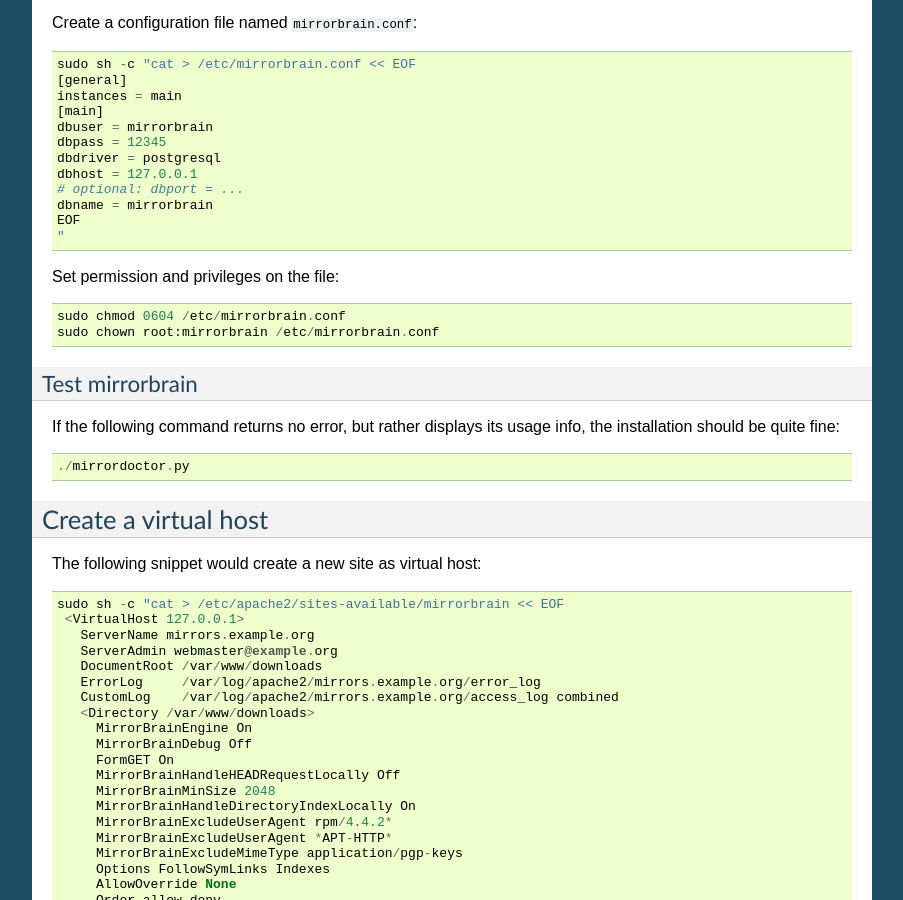
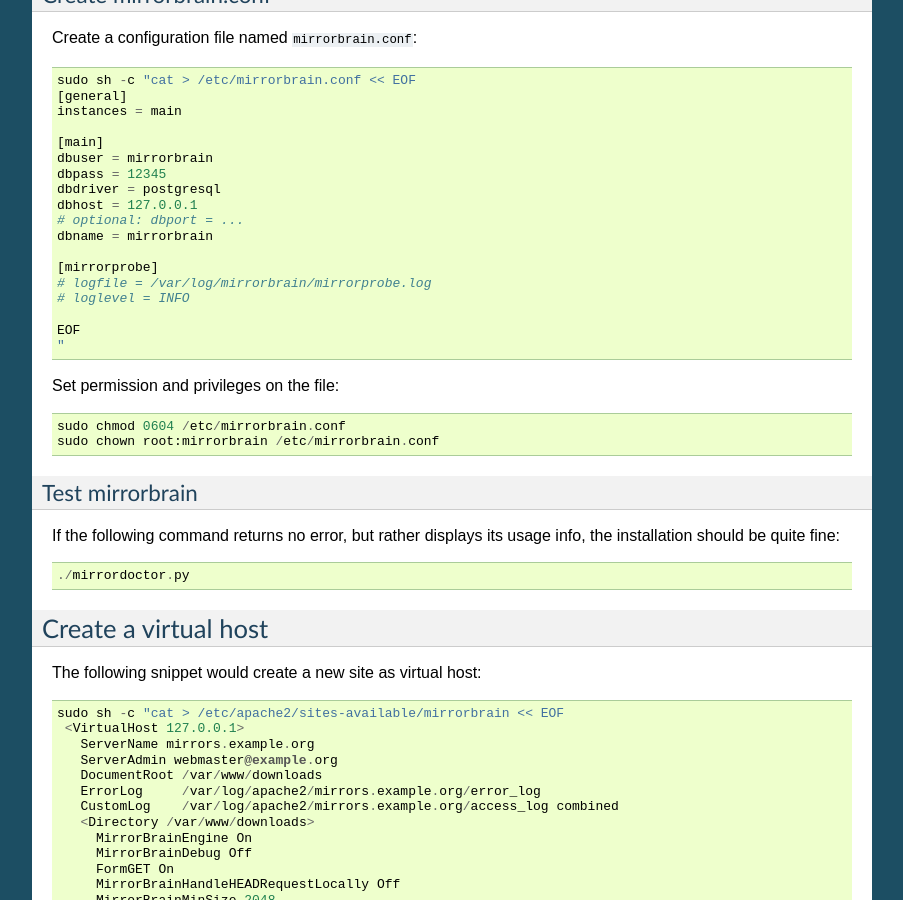
Before and after one commit to hayalci/mirrorbrain, a Sphinx documentation site: the page built from docs/installation/debian.rst, in a window 1280 px wide and 900 px high, scrolled down 4341 px. Shown: the whole window, without its empty margins (198-1101 px from the left). Built offline with Sphinx 7.4.7, drawn with Linux system fonts in a browser that asks for light colours.

Commit message:
docs/install: - re-add [mirrorprobe] section to the example config, because it is needed to   be there at this time (the need should be removed) - more detail for building tools on Debian
git-svn-id: http://svn.mirrorbrain.org/svn/mirrorbrain/trunk@7805 2d291e14-ff0c-0410-a3fa-d5caa9871f55

```diff
--- a/docs/installation/debian.rst
+++ b/docs/installation/debian.rst
@@ -251,6 +252,7 @@
   sudo sh -c "cat > /etc/mirrorbrain.conf << EOF
   [general]
   instances = main
+
   [main]
   dbuser = mirrorbrain
   dbpass = 12345
@@ -258,6 +260,11 @@
   dbhost = 127.0.0.1
   # optional: dbport = ...
   dbname = mirrorbrain
+
+  [mirrorprobe]
+  # logfile = /var/log/mirrorbrain/mirrorprobe.log
+  # loglevel = INFO
+
   EOF
   "
 
--- a/docs/installation/source.rst
+++ b/docs/installation/source.rst
@@ -167,6 +167,10 @@
     dbhost = your_host.example.com
     # optional: dbport = ...
     dbname = mirrorbrain
+
+    [mirrorprobe]
+    # logfile = /var/log/mirrorbrain/mirrorprobe.log
+    # loglevel = INFO
 
 
 * Note: the "mb" tool referenced below is (for convenience) a symlink to the
```
Also changed, not shown: other parts of docs/installation/debian.rst (+1 -0 lines).
